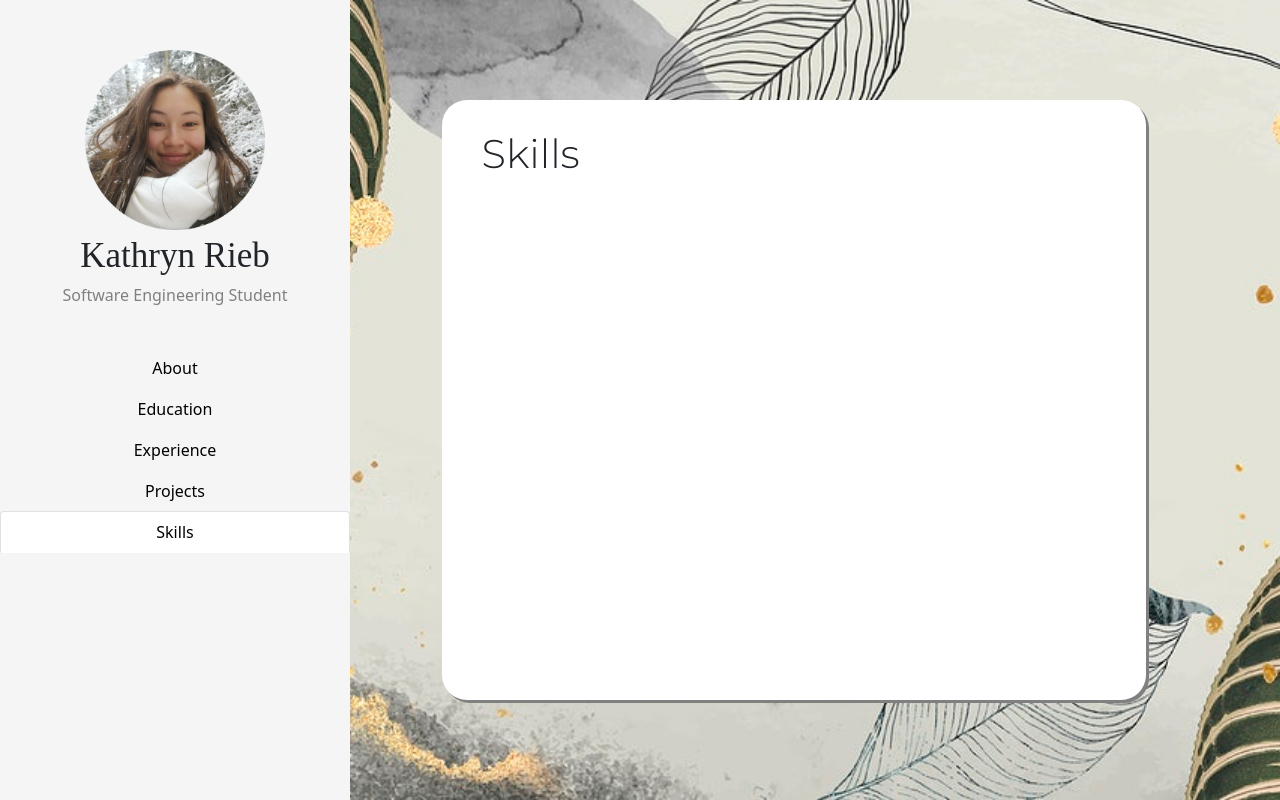
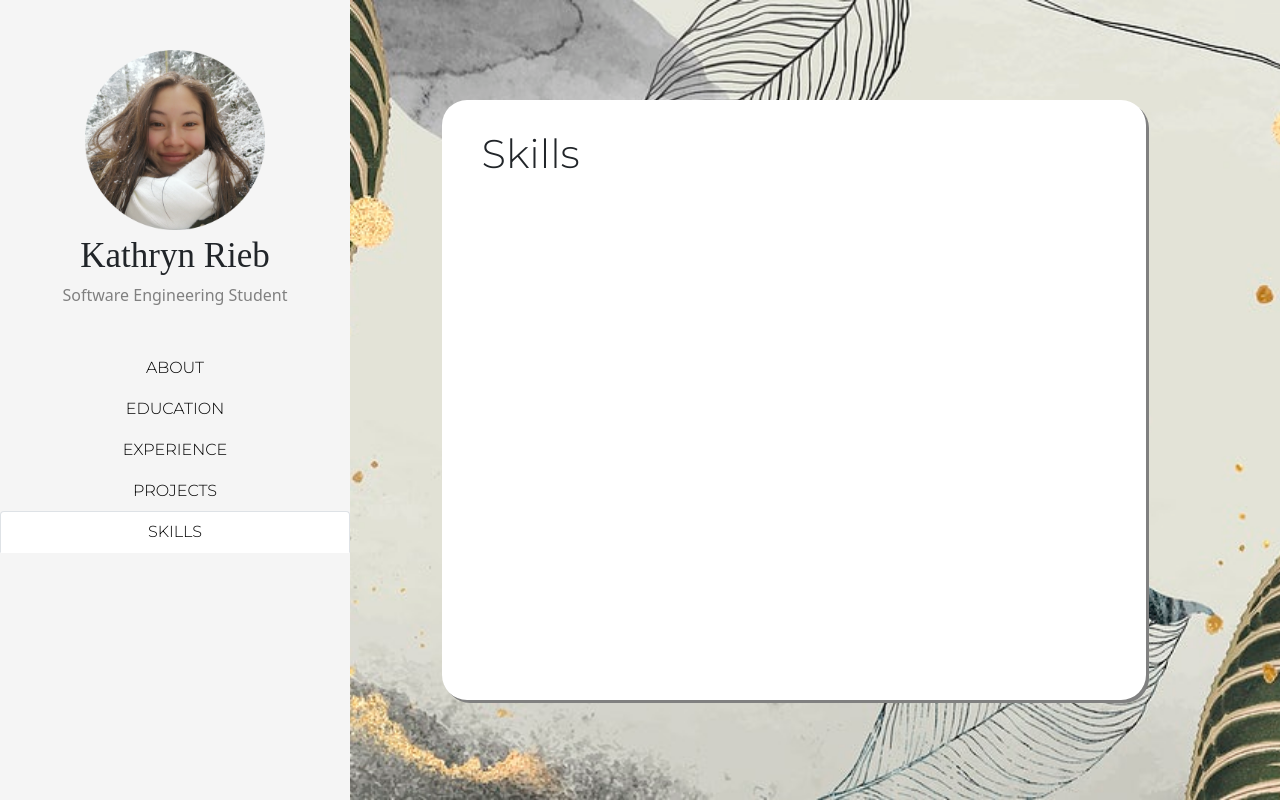
Before and after one commit to kanrieb/kanrieb.github.io, a React (Create React App) app: page /skills in a window 1280 px wide. Built offline with nearby package versions, Linux system fonts and the light colour scheme; a web font is replaced by a local one.

Commit message:
unwrapped background

```diff
--- a/src/App.css
+++ b/src/App.css
@@ -78,6 +78,7 @@ h1 {
 }
 
 .links {
+  font-family: "Montserrat", sans-serif;
   text-align: center;
   padding-top: 20px;
 }
--- a/src/App.js
+++ b/src/App.js
@@ -64,24 +64,24 @@ function App() {
                 >
                   <Nav.Link href="/">
                     {/* <Icon name="user" /> */}
-                    About
+                    ABOUT
                   </Nav.Link>
                   <Nav.Link href="/education">
                     {/* <Icon name="book" /> */}
-                    Education
+                    EDUCATION
                   </Nav.Link>
                   <Nav.Link href="/experience">
                     {/* <Icon name="briefcase" />  */}
-                    Experience
+                    EXPERIENCE
                   </Nav.Link>
                   <Nav.Link href="/projects">
                     {/* <Icon name="tag" /> */}
-                    Projects
+                    PROJECTS
                   </Nav.Link>
                   <Nav.Link href="/skills">
                     {" "}
                     {/* <Icon name="sun" /> */}
-                    Skills
+                    SKILLS
                   </Nav.Link>
                 </Nav>
               </div>
--- a/src/components/navbar-layout.js
+++ b/src/components/navbar-layout.js
@@ -23,10 +23,4 @@ export function LocalNav({ children }) {
   );
 }
 
-const NavBar = () => {
-  let history = useHistory();
-
-  return <div className="App"></div>;
-};
-
 export default LocalNav;
--- a/src/components/wrapper.js
+++ b/src/components/wrapper.js
@@ -5,7 +5,7 @@ import background from "../images/gold.jpg";
 import { useHistory, useLocation } from "react-router-dom";
 import { Route, withRouter } from "react-router-dom";
 
-export default function Wrapper({ children }) {
+export function Background({ children }) {
   return (
     <div
       className="back"
@@ -18,6 +18,14 @@ export default function Wrapper({ children }) {
         backgroundImage: `url(${background})`,
       }}
     >
+      {children}
+    </div>
+  );
+}
+
+export default function Wrapper({ children }) {
+  return (
+    <Background>
       <div
         classname="infoContainer"
         style={{
@@ -36,6 +44,6 @@ export default function Wrapper({ children }) {
       >
         {children}
       </div>
-    </div>
+    </Background>
   );
 }
--- a/src/pages/experience.js
+++ b/src/pages/experience.js
@@ -1,13 +1,13 @@
 import React from "react";
 import "../App.css";
-import Wrapper from "../components/wrapper.js";
+import { Background } from "../components/wrapper.js";
 
 //include skills here too!
 const ExperiencePage = () => {
   return (
-    <Wrapper>
+    <Background>
       <h1>Experience</h1>
-    </Wrapper>
+    </Background>
   );
 };
 
```
